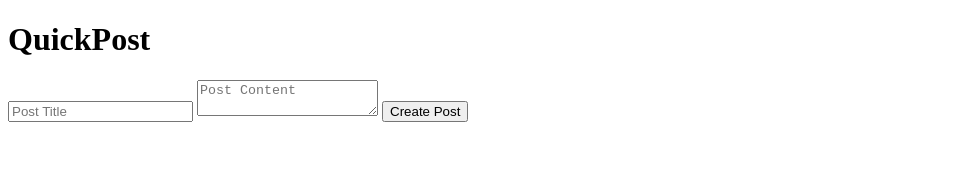
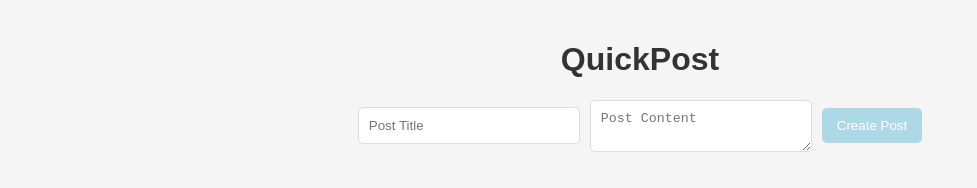
Before and after one commit to FacundoJesus/practica_javascript, a plain HTML site: page Ej4_AppQuickPost/index.html in a window 1280 px wide. Shown: the whole page, without its empty margins (0-977 px from the left). Drawn offline with Linux system fonts and the light colour scheme; no server answers.

Commit message:
Ej 4 completado

```diff
--- a/Ej4_AppQuickPost/index.html
+++ b/Ej4_AppQuickPost/index.html
@@ -4,7 +4,7 @@
     <meta charset="UTF-8">
     <meta name="viewport" content="width=device-width, initial-scale=1.0">
     <title>QuickPost</title>
-    <link href="stylesheet" src="styles.css">
+    <link rel="stylesheet" href = "styles.css"></link>
 </head>
 <body>
     <h1>QuickPost</h1>
--- a/Ej4_AppQuickPost/index.js
+++ b/Ej4_AppQuickPost/index.js
@@ -68,6 +68,8 @@ document.getElementById('createPost').onclick = async function() {
         // Limpio campos
         document.getElementById('postTitle').value = '';
         document.getElementById('postBody').value = '';
+
+        // Muestro los Posts
         fetchPosts();
 
     }catch(error) {
--- a/Ej4_AppQuickPost/styles.css
+++ b/Ej4_AppQuickPost/styles.css
@@ -0,0 +1,71 @@
+body {
+    font-family: Arial, Helvetica, sans-serif;
+    text-align: center;
+    margin:0;
+    padding: 20px;
+    background-color: whitesmoke;
+}
+
+h1 {
+    color: #333;
+}
+
+#postForm {
+    display: flex;
+    justify-content: center;
+    align-items: center;
+    gap:10px;
+    margin-bottom: 20px;
+
+}
+
+input[type="text"],
+textarea {
+    padding:10px;
+    width: 200px;
+    margin: 0;
+    border: 1px solid #ddd;
+    border-radius: 5px;
+
+}
+
+button {
+    padding: 10px 15px;
+    background-color: lightblue;
+    border-radius: 5px;
+    color: white;
+    border: none;
+    cursor: pointer;
+}
+
+button:hover {
+    background: blueviolet;
+}
+
+ul {
+    list-style-type: none;
+    padding: 0;
+}
+
+li {
+    padding: 10px;
+    border: 1px solid #ddd;
+    margin: 5px 0;
+    border-radius: 5px;
+    display: flex;
+    justify-content: space-between;
+    align-items: center;
+}
+
+.delete-btn {
+    padding: 5px 15px;
+    background-color: palevioletred;
+    border-radius: 5px;
+    color: white;
+    border: none;
+    cursor: pointer;
+}
+
+.delete-btn:hover {
+    background-color: brown;
+}
```
